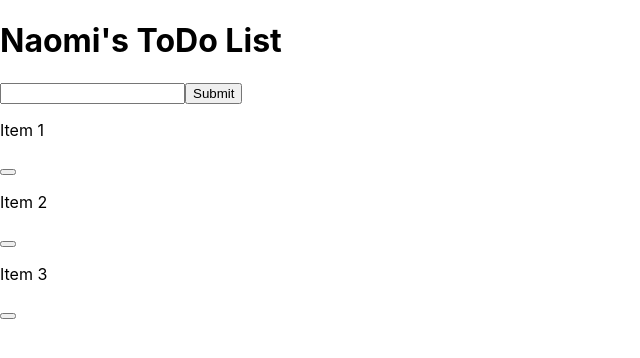
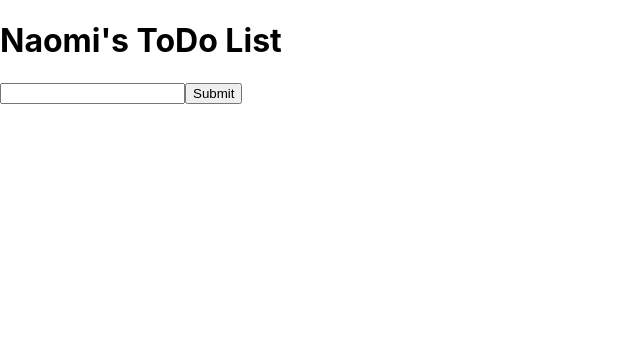
Before and after one commit to naomiuwa/todo-list, a React (Create React App) app: page / in a window 1280 px wide. Shown: the top 358 px of the page, without its empty margins (0-640 px from the left). Built offline with nearby package versions, Linux system fonts and the light colour scheme.

Commit message:
mapping the todos to the components

```diff
--- a/src/App.js
+++ b/src/App.js
@@ -22,7 +22,8 @@ function App() {
       <h1> Naomi's ToDo List</h1>
   {/* here we are passing the function down as a prop so that the list updates when the user clicks the submit button to add a new item */}
       <Form addTodo={addTodo} />
-      <TodoList />
+  {/* here we are passing the state variable down as a prop to render each item submitted*/}
+      <TodoList todos={todos}/>
     </div>
   );
 }
--- a/src/Components/TodoList.js
+++ b/src/Components/TodoList.js
@@ -1,11 +1,15 @@
 import ListItem from "./ListItem";
 
-function TodoList() {
+//passing down the todos state variable as a prop to render
+function TodoList({ todos }) {
   return (
     <div>
-      <ListItem text="Item 1" />
-      <ListItem text="Item 2" />
-      <ListItem text="Item 3" />
+      {
+        //map takes the todos text & transforms it into a list
+        todos.map((todo, index) => {
+          return <ListItem text={todo} key={index} />;
+        })
+      }
     </div>
   );
 }
```
